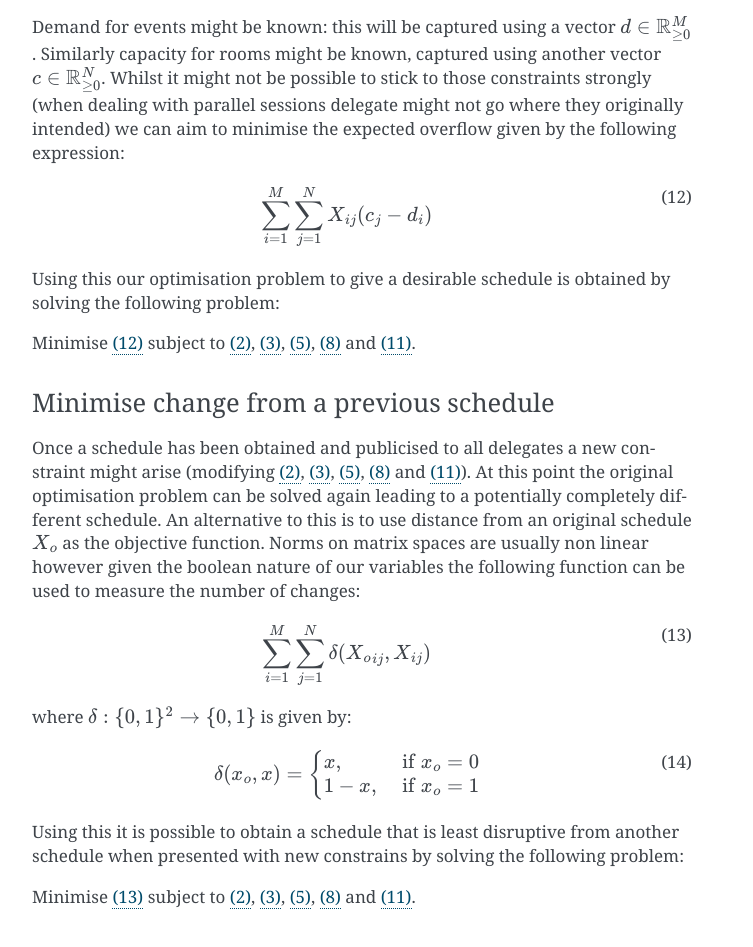
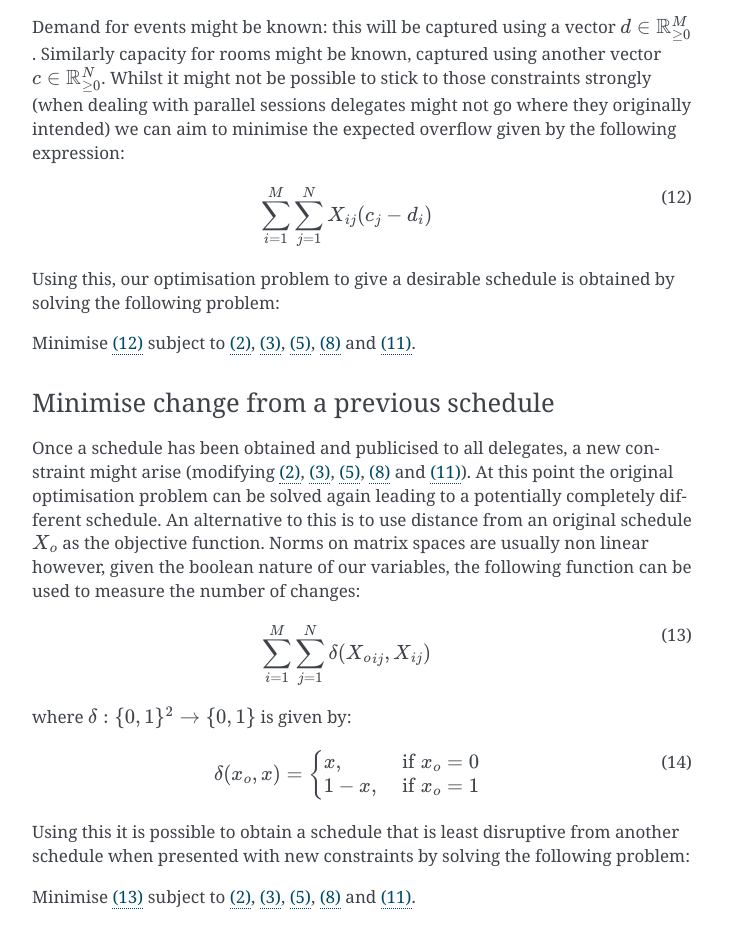
Before and after one commit to PyconUK/ConferenceScheduler, a Sphinx documentation site: the page built from docs/background/mathematical_model.rst, in a window 1280 px wide and 1400 px high, scrolled down 2403 px. Shown: the part 406-1353 px from the top of the window, without its empty margins (388-1141 px from the left). Built offline with Sphinx 7.4.7, drawn with Linux system fonts in a browser that asks for light colours; some of the changed text lies outside the part shown.

Commit message:
Fix typos and errors.

```diff
--- a/docs/background/mathematical_model.rst
+++ b/docs/background/mathematical_model.rst
@@ -171,7 +171,7 @@ Demand for events might be known: this will be captured using a vector
 :math:`d\in\mathbb{R}_{\geq 0}^{M}`. Similarly capacity for rooms might be
 known, captured using another vector :math:`c\in\mathbb{R}_{\geq 0}^{N}`. Whilst
 it might not be possible to stick to those constraints strongly (when dealing
-with parallel sessions delegate might not go where they originally intended) we
+with parallel sessions delegates might not go where they originally intended) we
 can aim to minimise the expected overflow given by the following expression:
 
 .. math::
@@ -179,7 +179,7 @@ can aim to minimise the expected overflow given by the following expression:
 
    \sum_{i=1}^{M}\sum_{j=1}^{N}X_{ij}(c_j - d_i)
 
-Using this our optimisation problem to give a desirable schedule is obtained by
+Using this, our optimisation problem to give a desirable schedule is obtained by
 solving the following problem:
 
 Minimise :eq:`overflow_objective_function` subject to :eq:`all_events_scheduled_constraint`,
@@ -189,15 +189,15 @@ Minimise :eq:`overflow_objective_function` subject to :eq:`all_events_scheduled_
 Minimise change from a previous schedule
 ----------------------------------------
 
-Once a schedule has been obtained and publicised to all delegates a new
+Once a schedule has been obtained and publicised to all delegates, a new
 constraint might arise (modifying :eq:`all_events_scheduled_constraint`,
 :eq:`all_slots_at_most_1_event_constraint`,
 :eq:`slot_constraint`, :eq:`event_constraint` and :eq:`tag_constraint`). At this
 point the original optimisation problem can be solved again leading to a
 potentially completely different schedule. An alternative to this is to use
 distance from an original schedule :math:`X_o` as the objective function. Norms
-on matrix spaces are usually non linear however given the boolean nature of our
-variables the following function can be used to measure the number of changes:
+on matrix spaces are usually non linear however, given the boolean nature of our
+variables, the following function can be used to measure the number of changes:
 
 .. math::
    :label: number_of_changes_objective_function
@@ -217,7 +217,7 @@ where :math:`\delta:\{0,1\}^{2}\to\{0,1\}` is given by:
 
 
 Using this it is possible to obtain a schedule that is least disruptive from
-another schedule when presented with new constrains by solving the following
+another schedule when presented with new constraints by solving the following
 problem:
 
 Minimise :eq:`number_of_changes_objective_function` subject to
```
Also changed, not shown: other parts of docs/background/mathematical_model.rst (+4 -4 lines).
